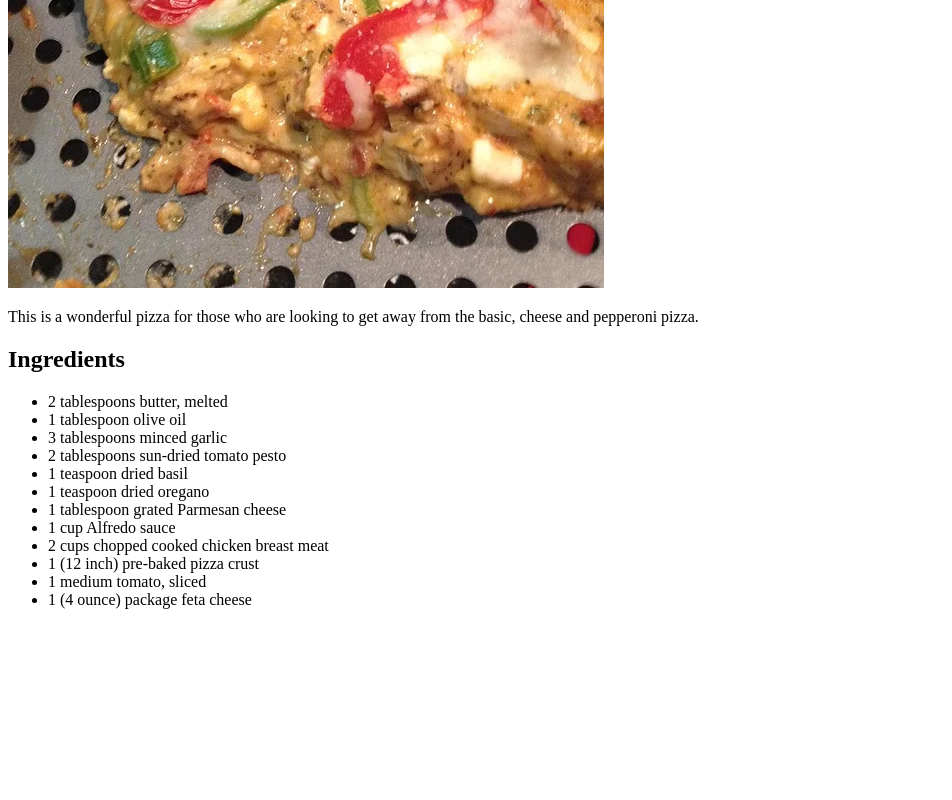
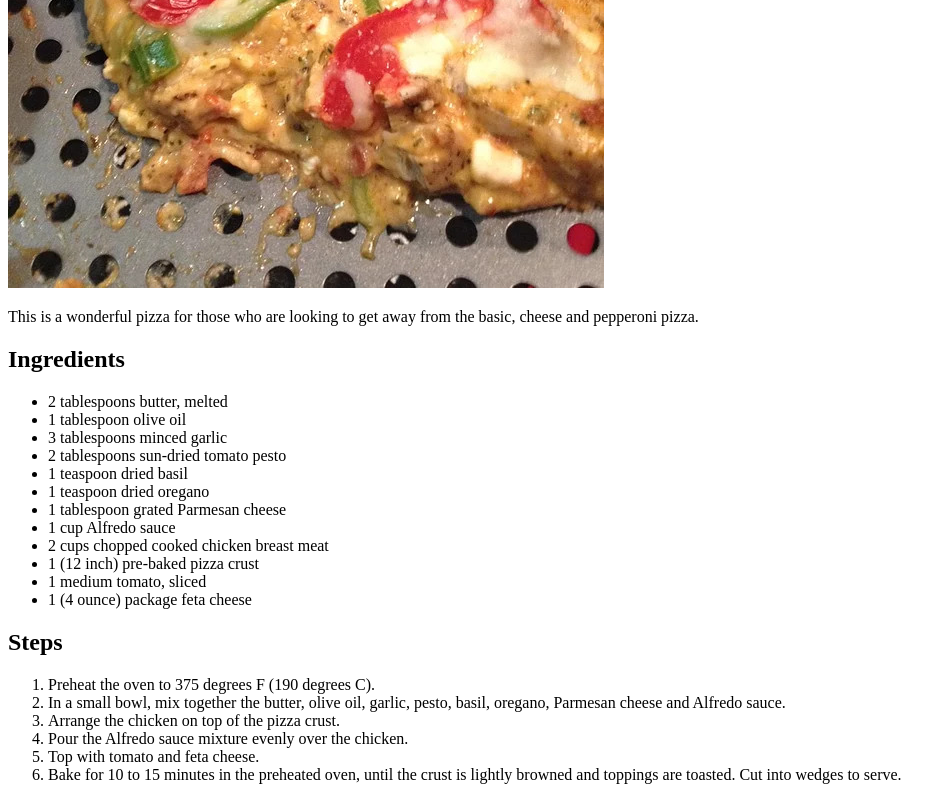
Before and after one commit to guguiness/odin-recipes, a plain HTML site: page recipes/pizza.html in a window 1280 px wide. Shown: the part 388-1188 px from the top of the page, without its empty margins (0-952 px from the left). Before the commit the page ends 1013 px from the top, so only its background shows below. Drawn offline with Linux system fonts and the light colour scheme.

Commit message:
Adding steps list

```diff
--- a/recipes/pizza.html
+++ b/recipes/pizza.html
@@ -23,5 +23,14 @@
         <li>1 medium tomato, sliced</li>
         <li>1 (4 ounce) package feta cheese</li>
     </ul>
+    <h2>Steps</h2>
+    <ol>
+        <li>Preheat the oven to 375 degrees F (190 degrees C).</li>
+        <li>In a small bowl, mix together the butter, olive oil, garlic, pesto, basil, oregano, Parmesan cheese and Alfredo sauce. </li>
+        <li>Arrange the chicken on top of the pizza crust.</li>
+        <li>Pour the Alfredo sauce mixture evenly over the chicken.</li>
+        <li>Top with tomato and feta cheese.</li>
+        <li>Bake for 10 to 15 minutes in the preheated oven, until the crust is lightly browned and toppings are toasted. Cut into wedges to serve.</li>
+    </ol>
 </body>
 </html>
```
